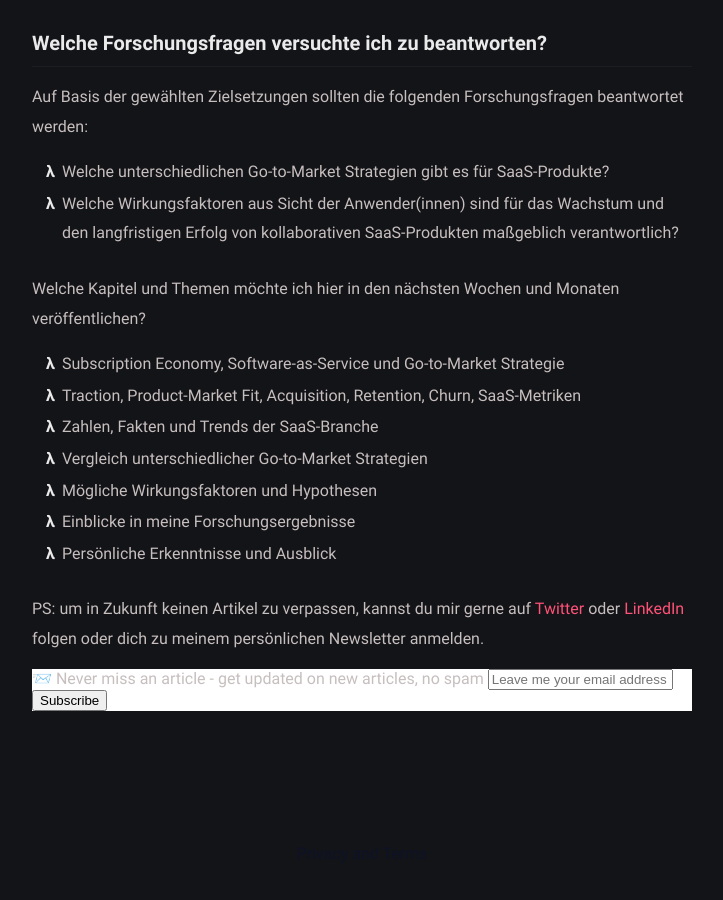
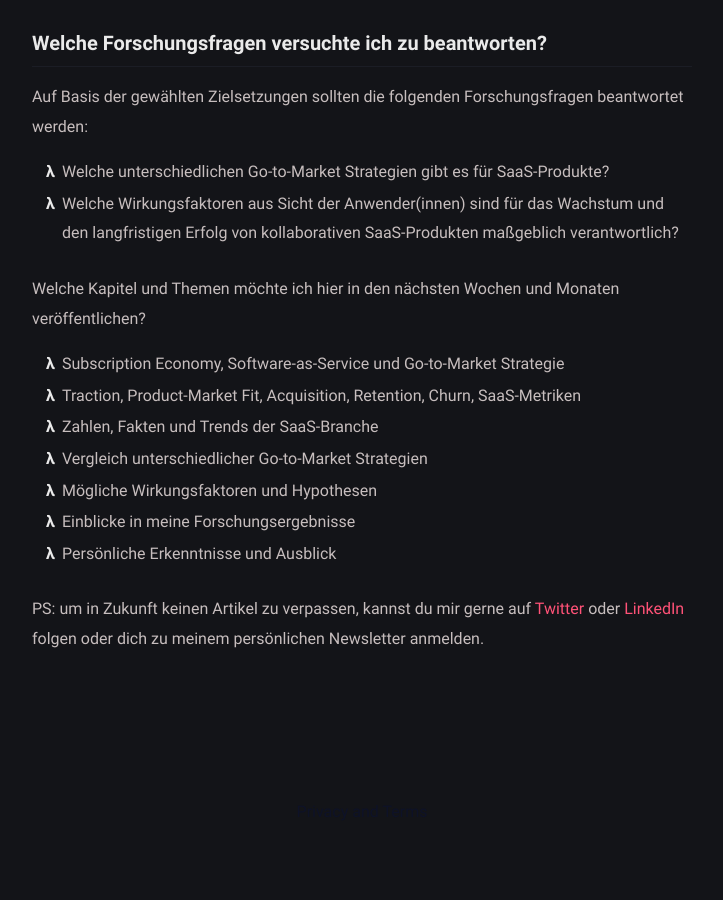
Before and after one commit to mariostnr/website, a Jekyll site: the page built from _posts/Wachstum und Erfolg von SaaS-Produkten/2020-09-26-wachstum-und-erfolg-saas-produkte.md, in a window 1280 px wide and 900 px high, scrolled down 2224 px. Shown: the whole window, without its empty margins (278-1001 px from the left). Built offline with Jekyll 4.4.1, drawn with Linux system fonts in a browser that asks for light colours; comment, search, counter and statistics services are not loaded; after the commit the page ends 3082 px from its top, so only the background shows below that.

Commit message:
Update post.html

```diff
--- a/_layouts/post.html
+++ b/_layouts/post.html
@@ -54,18 +54,20 @@ layout: compress
           {% endif %}
         </div>
 
+	 <!--
 	 <div id="mc_embed_signup">
           <form action="https://mariosteiner.us2.list-manage.com/subscribe/post?u=6213f6098967dcd1d5ee2c581&amp;id=84c73f60de" method="post" id="mc-embedded-subscribe-form" name="mc-embedded-subscribe-form" class="validate" target="_blank" novalidate>
             <div id="mc_embed_signup_scroll">
 	            <label for="mce-EMAIL">📨 Never miss an article - get updated on new articles, no spam</label>
-	            <input type="email" value="" name="EMAIL" class="email" id="mce-EMAIL" placeholder="Leave me your email address" required>
+	            <input type="email" value="" name="EMAIL" class="email" id="mce-EMAIL" placeholder="Leave me your email address" required> -->
             <!-- real people should not fill this in and expect good things - do not remove this or risk form bot signups-->
+	  <!--
             <div style="position: absolute; left: -5000px;" aria-hidden="true"><input type="text" name="b_6213f6098967dcd1d5ee2c581_84c73f60de" tabindex="-1" value=""></div>
             <div class="clear"><input type="submit" value="Subscribe" name="subscribe" id="mc-embedded-subscribe" class="button"></div>
           </div>
           </form>
           </div>
-
+	   --->
 
       </article>
 
```
